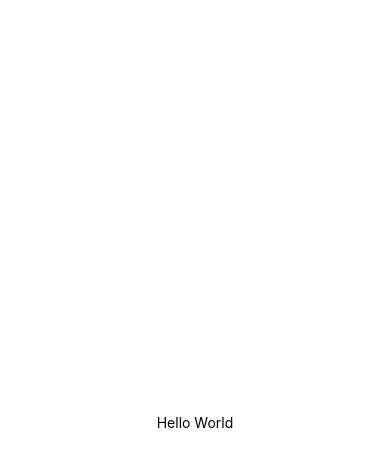
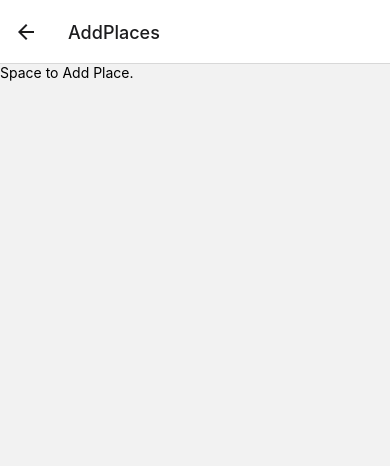
Before and after one commit to YogeshRR/Favorite_Places, a React Native app: screen /AddPlaces in a window 390 px wide. Shown: the top 466 px of the page. Built offline with nearby package versions, Linux system fonts and the light colour scheme.

Commit message:
192 Adding an Add Place Screen and Navigation

```diff
--- a/App.js
+++ b/App.js
@@ -1,20 +1,21 @@
 import { StatusBar } from "expo-status-bar";
-import { StyleSheet, Text, View } from "react-native";
+import { NavigationContainer } from "@react-navigation/native";
+import { createNativeStackNavigator } from "@react-navigation/native-stack";
+
+import AllPlaces from "./screens/AllPlaces";
+import AddPlace from "./screens/AddPlace";
 
 export default function App() {
+  const Stack = createNativeStackNavigator();
   return (
-    <View style={styles.container}>
-      <Text>Hello World</Text>
-      <StatusBar style="auto" />
-    </View>
+    <>
+      <StatusBar style="dark" />
+      <NavigationContainer>
+        <Stack.Navigator>
+          <Stack.Screen name="AllPlaces" component={AllPlaces} />
+          <Stack.Screen name="AddPlaces" component={AddPlace} />
+        </Stack.Navigator>
+      </NavigationContainer>
+    </>
   );
 }
-
-const styles = StyleSheet.create({
-  container: {
-    flex: 1,
-    backgroundColor: "#fff",
-    alignItems: "center",
-    justifyContent: "center",
-  },
-});
--- /dev/null
+++ b/components/places/PlaceForm.js
@@ -0,0 +1,10 @@
+import { View, Text } from "react-native";
+
+function PlaceForm() {
+  return (
+    <View>
+      <Text>Space to Add Place.</Text>
+    </View>
+  );
+}
+export default PlaceForm;
--- a/components/places/PlaceList.js
+++ b/components/places/PlaceList.js
@@ -17,6 +17,8 @@
   );
 }
 
+export default PlaceList;
+
 const styles = StyleSheet.create({
   fallBackContainer: {
     flex: 1,
--- a/package.json
+++ b/package.json
@@ -9,6 +9,8 @@
     "web": "expo start --web"
   },
   "dependencies": {
+    "@react-navigation/native": "^6.1.15",
+    "@react-navigation/native-stack": "^6.9.24",
     "expo": "~50.0.11",
     "expo-status-bar": "~1.11.1",
     "react": "18.2.0",
--- a/screens/AddPlace.js
+++ b/screens/AddPlace.js
@@ -0,0 +1,6 @@
+import PlaceForm from "../components/places/PlaceForm";
+
+function AddPlace() {
+  return <PlaceForm />;
+}
+export default AddPlace;
--- /dev/null
+++ b/screens/AllPlaces.js
@@ -0,0 +1,6 @@
+import PlaceList from "../components/places/PlaceList";
+
+function AllPlaces() {
+  return <PlaceList />;
+}
+export default AllPlaces;
```
Also changed, not shown: screens/Places.js (deleted), 1 other file (tests, documents, lock files or other folders).
